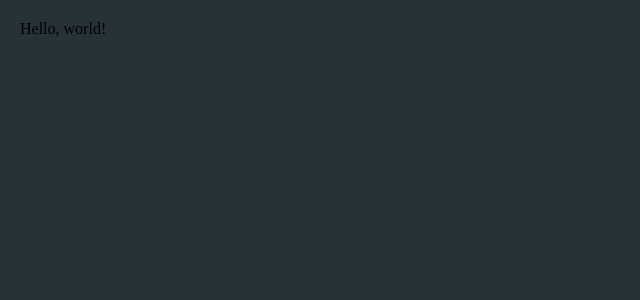
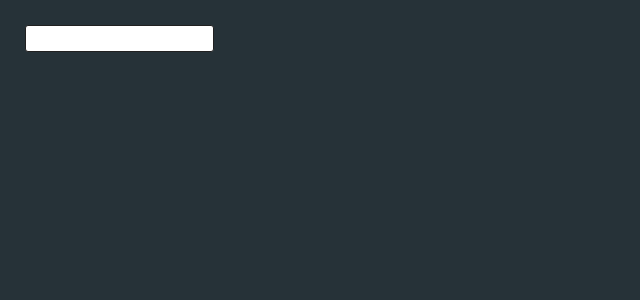
Before and after one commit to fireflower0/electron-minimal, a React app: page / in a window 1280 px wide. Shown: the top 300 px of the page, without its empty margins (0-640 px from the left). Built offline with nearby package versions, Linux system fonts and the light colour scheme.

Commit message:
Add a TextBox

```diff
--- /dev/null
+++ b/src/components/atoms/TextBox.tsx
@@ -0,0 +1,25 @@
+import React from 'react';
+import styled from 'styled-components';
+
+const TextBoxWrapper = styled.input`
+  margin: 5px;
+  padding: 5px;
+  border-radius: 3px;
+  border: 1px solid #212121;
+`;
+
+interface IFProps {
+  value: string;
+  setValue: (value: string) => void;
+}
+
+const TextBox: React.FC<IFProps> = props => {
+  return (
+    <TextBoxWrapper
+      value={props.value}
+      onChange={e => props.setValue(e.target.value)}
+    />
+  );
+};
+
+export default TextBox;
--- a/src/index.tsx
+++ b/src/index.tsx
@@ -1,6 +1,7 @@
-import React, { useEffect } from 'react';
+import React, { useState, useEffect } from 'react';
 import { render } from 'react-dom';
 import styled from 'styled-components';
+import TextBox from './components/atoms/TextBox';
 
 const FormWrapper = styled.div`
   margin: 10px;
@@ -15,7 +16,14 @@ const App = () => {
     document.body.style.backgroundColor = '#263238';
   }, []);
 
-  return <FormWrapper>Hello, world!</FormWrapper>;
+  const [text, setText] = useState('');
+
+  return (
+    <FormWrapper>
+      <TextBox value={text} setValue={setText} />
+      {text}
+    </FormWrapper>
+  );
 };
 
 const container = document.getElementById('contents');
```
